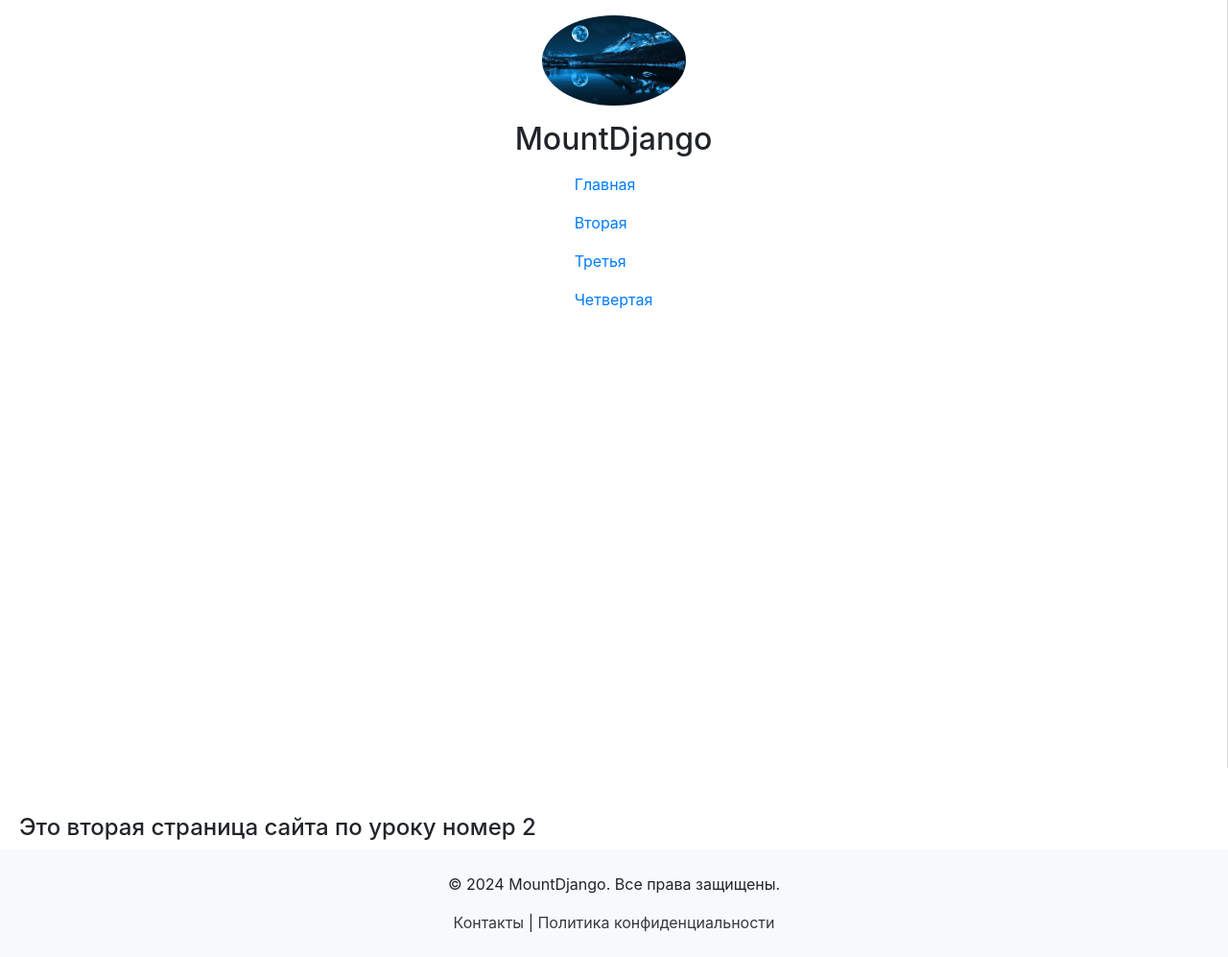
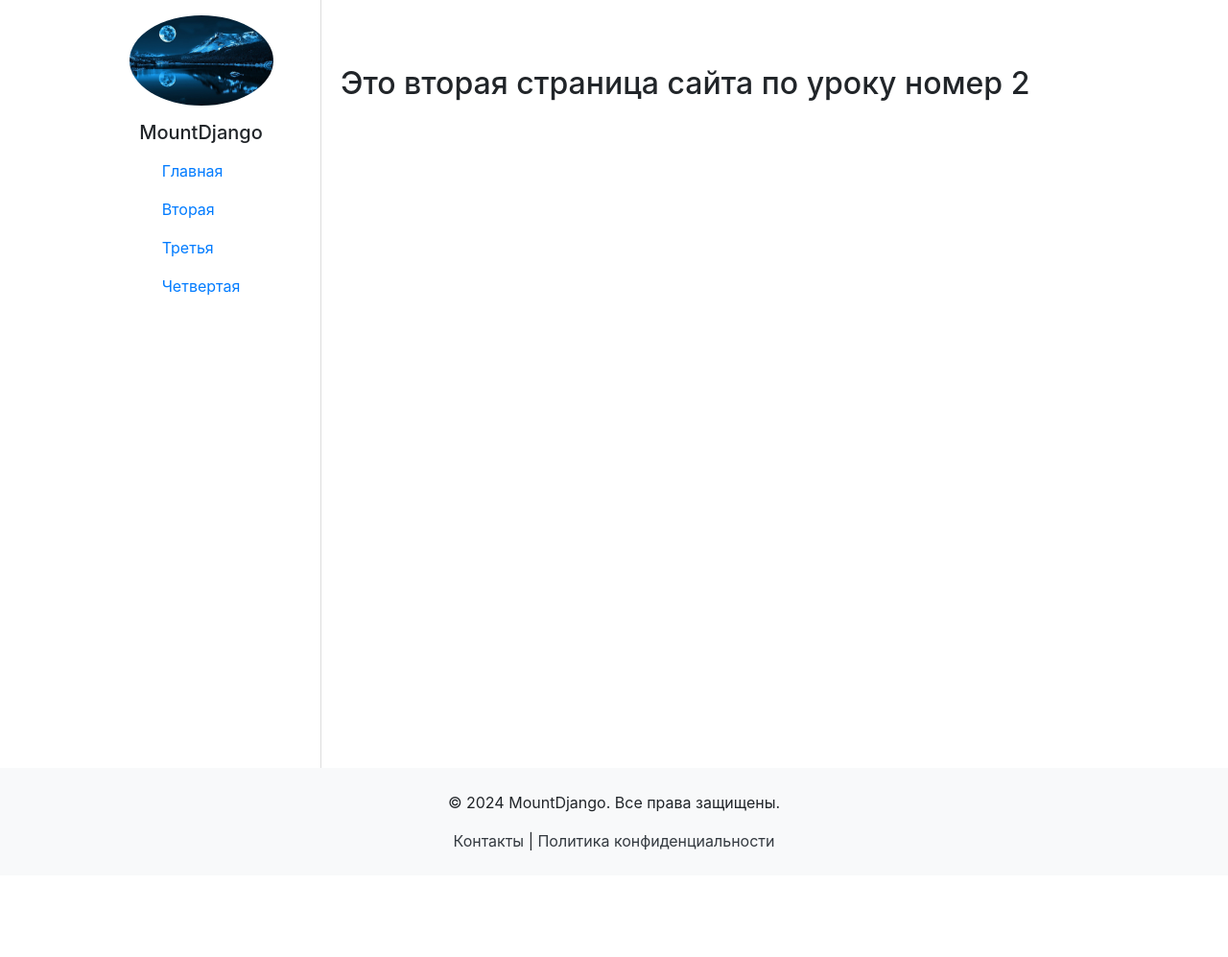
Before and after one commit to cmike221/Lesson-DJ01, a Django app: page /page2 in a window 1280 px wide. Shown: the whole page at 96% size. After the commit the page ends 886 px from the top, so only its background shows below. Run offline with Django 5.2, Linux system fonts and the light colour scheme; some libraries are stand-ins or nearby versions.

Commit message:
Домашнее задание вариант 2

```diff
--- a/zerocoder/main/static/main/css/main.css
+++ b/zerocoder/main/static/main/css/main.css
@@ -1,13 +1,15 @@
 /* main/css/styles.css */
+.container {
+    display: flex;
+}
+
 aside {
+    width: 250px;
     border-right: 1px solid #ddd;
     height: 100vh;
 }
 
-aside img {
-    max-width: 100%;
+main {
+    flex-grow: 1;
+    padding: 20px;
 }
-
-main {
-    padding-left: 20px;
-}
--- a/zerocoder/main/templates/main/layoute.html
+++ b/zerocoder/main/templates/main/layoute.html
@@ -14,11 +14,13 @@
     <link rel="stylesheet" href="{% static 'main/css/main.css' %}">
 </head>
 <body>
+<div class="container d-flex">
     {% include 'main/nav.html' %}
     <main class="mt-5">
         {% block content %}
         {% endblock %}
     </main>
+</div>
     {% include 'main/footer.html' %}
 </body>
 </html>
--- a/zerocoder/main/templates/main/nav.html
+++ b/zerocoder/main/templates/main/nav.html
@@ -1,7 +1,7 @@
 {% load static %}
-<aside class="d-flex flex-column align-items-center py-3">
+    <aside class="d-flex flex-column align-items-center py-3" style="width: 250px; border-right: 1px solid #ddd; height: 100vh;">
         <img src="{% static 'main/img/mount.jpg' %}" alt="TG bot" class="img-fluid rounded-circle mb-3" width="150">
-    <h2 class="text-center">MountDjango</h2>
+        <h5 class="text-center">MountDjango</h5>
         <ul class="nav flex-column">
             <li class="nav-item">
                 <a class="nav-link active" href="{% url 'home' %}">Главная</a>
--- a/zerocoder/main/templates/main/page2.html
+++ b/zerocoder/main/templates/main/page2.html
@@ -5,5 +5,5 @@
 {% endblock %}
 
 {% block content %}
-    <h4>Это вторая страница сайта по уроку номер 2</h4>
+    <h2>Это вторая страница сайта по уроку номер 2</h2>
 {% endblock %}
--- a/zerocoder/main/templates/main/page3.html
+++ b/zerocoder/main/templates/main/page3.html
@@ -5,5 +5,5 @@
 {% endblock %}
 
 {% block content %}
-    <h4>Это третья страница сайта по уроку номер 2</h4>
+    <h2>Это третья страница сайта по уроку номер 2</h4>
 {% endblock %}
--- a/zerocoder/main/templates/main/page4.html
+++ b/zerocoder/main/templates/main/page4.html
@@ -5,5 +5,5 @@
 {% endblock %}
 
 {% block content %}
-    <h4>Это четвертая страница сайта по уроку номер 2</h4>
+    <h2>Это четвертая страница сайта по уроку номер 2</h2>
 {% endblock %}
```
Lines whose indentation alone changed are shown as unchanged.
